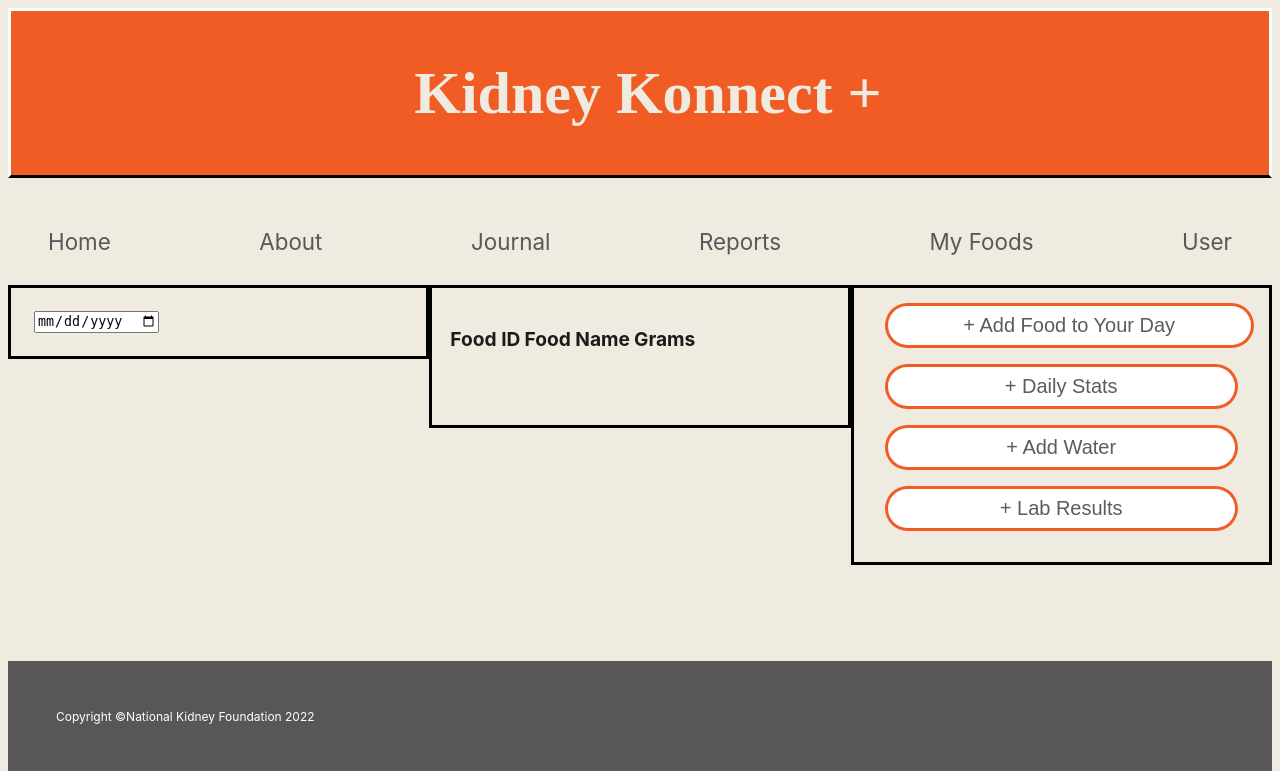
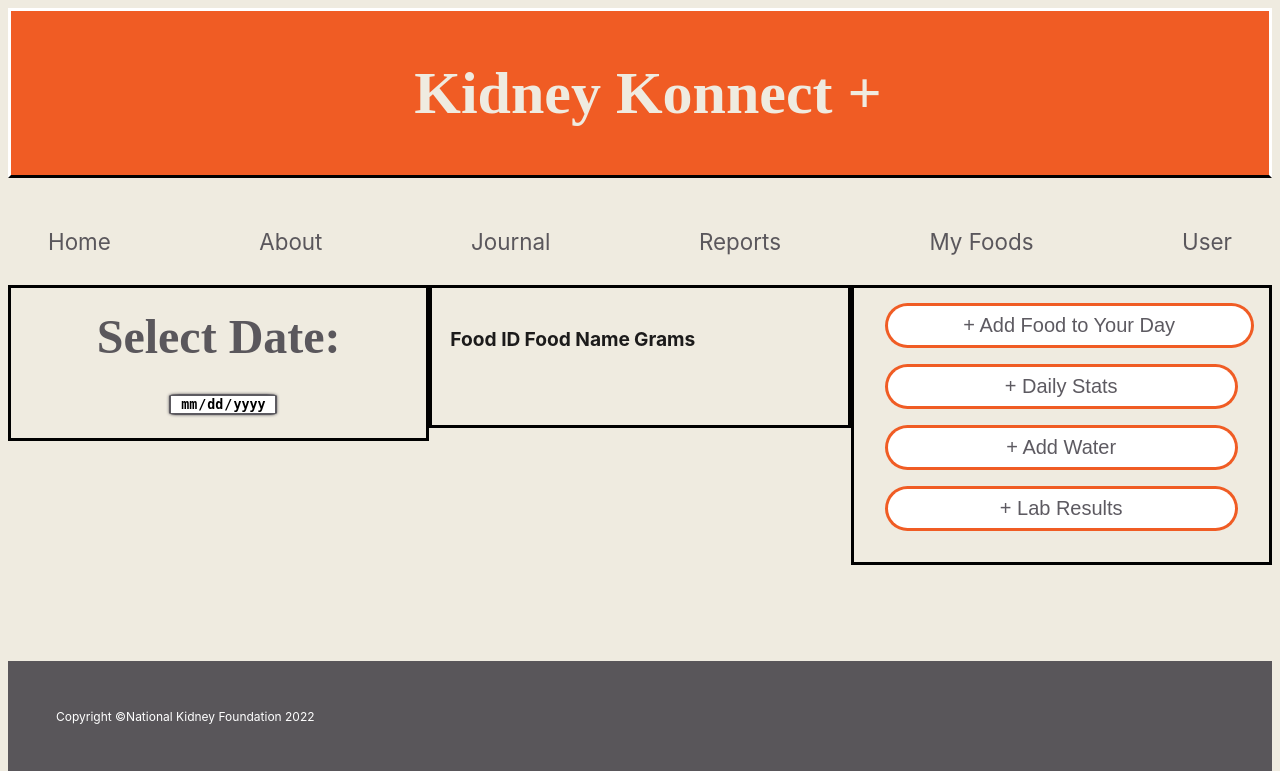
Before and after one commit to BlakePereira2000/Intex, a Django app: page /update_lab/ in a window 1280 px wide. Shown: the top 771 px of the page. Run offline with Django 4.2, Linux system fonts and the light colour scheme; some libraries are stand-ins or nearby versions.

Commit message:
css goods

```diff
--- a/intexProject/static/css/main.css
+++ b/intexProject/static/css/main.css
@@ -79,7 +79,7 @@
 }
 
 footer {
-  display: block;
+  display: fixed;
   background-color: var(--gray);
   color: #fff;
   margin-top: 6rem;
@@ -486,71 +486,53 @@
   transform: scale(1);
 }
 
+input[type="date"] {
+  border: 2px solid var(--gray);
+  box-shadow: 0 0 3px var(--gray);
+  outline: none;
+  font-weight: bolder;
+  text-align: center;
+  border-radius: 10%;
+}
+
+input {
+  border: 2px solid var(--gray);
+  box-shadow: 0 0 3px var(--gray);
+  outline: none;
+  text-align: center;
+  border-radius: 10%;
+}
+
+select {
+  border: 2px solid var(--gray);
+  box-shadow: 0 0 3px var(--gray);
+  outline: none;
+  text-align: center;
+  border-radius: 10%;
+}
+
+input#selected_date{
+  position:relative;
+  overflow:hidden;
+}
+input#selected_date::-webkit-calendar-picker-indicator{
+  display:block;
+  top:0;
+  left:0;
+  background: #0000;
+  position:absolute;
+  transform: scale(12)
+}
+
 .form section img {
   min-width: 100px;
   max-width: 300px;
   align-self: center;
 }
 
-/* loader */
-
-.loader {
-  width: 90px;
-  height: 90px;
-  display: flex;
-  flex-wrap: wrap;
-}
-
-.loader div {
-  width: 30px;
-  height: 30px;
-  background-color: var(--gray);
-  animation: cube-grid 1300ms infinite ease-in-out;
-}
-
-.loader div:nth-child(1) {
-  animation-delay: 200ms;
-  border-radius: 25px;
-}
-
-.loader div:nth-child(2) {
-  animation-delay: 300ms;
-  border-radius: 25px;
-}
-
-.loader div:nth-child(3) {
-  animation-delay: 400ms;
-  border-radius: 25px;
-}
-
-.loader div:nth-child(4) {
-  animation-delay: 100ms;
-  border-radius: 25px;
-}
-
-.loader div:nth-child(5) {
-  animation-delay: 200ms;
-  border-radius: 25px;
-}
-
-.loader div:nth-child(6) {
-  animation-delay: 300ms;
-  border-radius: 25px;
-}
-
-.loader div:nth-child(7) {
-  animation-delay: 0s;
-  border-radius: 25px;
-}
-
-.loader div:nth-child(8) {
-  animation-delay: 100ms;
-  border-radius: 25px;
-}
-
-.loader div:nth-child(9) {
-  animation-delay: 200ms;
-  border-radius: 25px;
+.report-date {
+  padding-left: 35%;
+  padding-right: 35%;
 }
 
 .big-img {
@@ -604,17 +586,6 @@
   text-align: justify;
 }
 
-body footer.about-footer {
-  display: block;
-  background-color: var(--gray);
-  color: #fff;
-  margin: 0;
-  padding: 3rem;
-  font-size: .5rem;
-  line-height: 1.25;
-}
-
-
 .header {
   padding: 0px;
   text-align: center;
@@ -626,13 +597,14 @@
   border-color: white white black;
 }
 
+
 @media (min-width: 601px) {
   .panel {
     flex-direction: row;
   }
 
   .panel .text-wrapper {
-    flex: 1 1 60%;
+    flex: 1 1 80%;
   }
 
   .panel .image-wrapper {
--- a/templates/intexApp/journal.html
+++ b/templates/intexApp/journal.html
@@ -13,9 +13,9 @@
   <br>
   <div class="row">
     <div class="column">
-
-      <form action="{% url 'journal' %}" method='GET' id='form_submit'>
-        <input type="date" id="theDate" name="selected_date" onchange='change()'>
+      <h3 style='text-align: center'>Select Date:</h3>
+      <form action="{% url 'journal' %}" method='GET' id='form_submit' class="report-date">
+        <input type="date" id="selected_date" name="selected_date" onchange='change()'>
         <input type='hidden' value="{{selected_date}}" id="submitDate"  name=''>
       </form>
     </div>
```
Also changed, not shown: templates/intexApp/login.html (+6 -2 lines), templates/intexApp/report.html (+27 -49 lines), templates/intexApp/user.html (+0 -16 lines).
